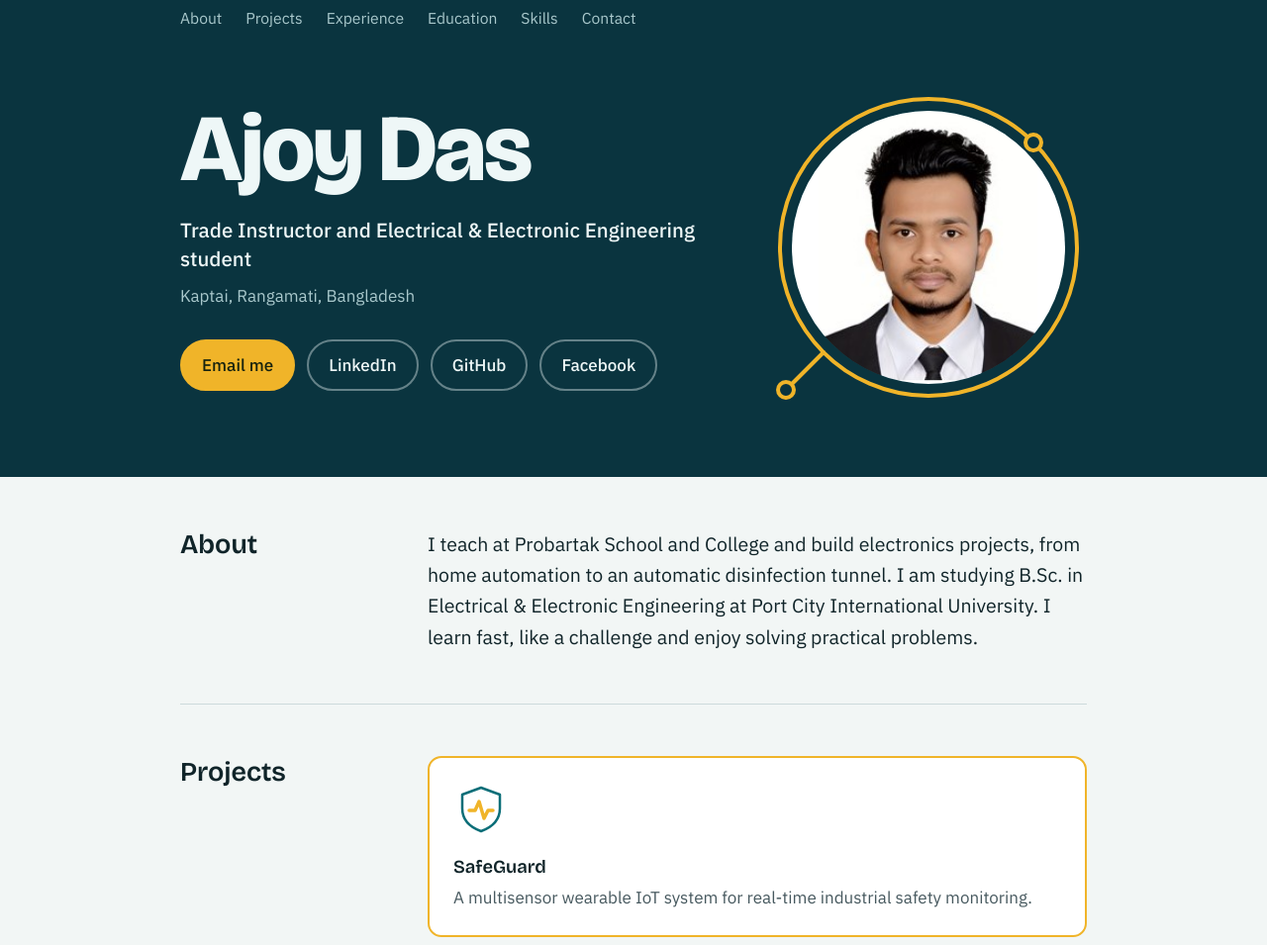
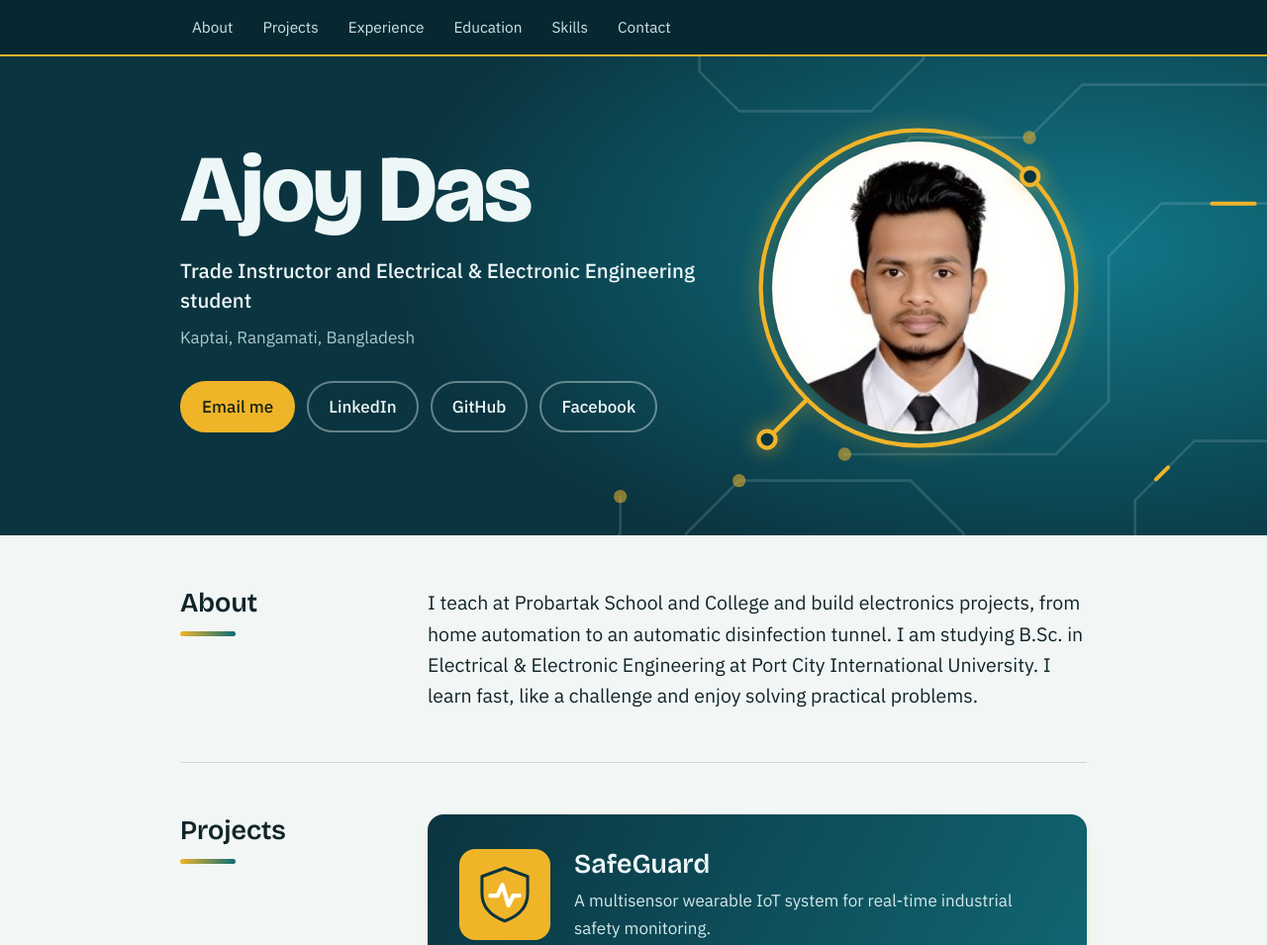
Before and after one commit to AjoyDas76/Ajoy-Das, a plain HTML site: page index.html in a window 1280 px wide. Shown: the top 955 px of the page at 99% size. Drawn offline with nearby package versions, Linux system fonts and the light colour scheme.

Commit message:
Add medal color and update layout styles

```diff
--- a/index.html
+++ b/index.html
@@ -39,10 +39,10 @@
 <style>
 :root{
   --paper:#F2F6F5; --card:#FFFFFF; --ink:#102429; --muted:#47595F; --line:#CCDADB;
-  --teal:#0B6E78; --lake:#0A343F; --on-lake:#EEF7F7; --on-lake-muted:#A9C8CC; --wire:#F0B429;
+  --teal:#0B6E78; --lake:#0A343F; --on-lake:#EEF7F7; --on-lake-muted:#A9C8CC; --wire:#F0B429; --medal:#96600A;
 }
 @media (prefers-color-scheme: dark){
-  :root{ --paper:#0C171B; --card:#13242A; --ink:#E7F0F1; --muted:#9FB4BA; --line:#24404A; --teal:#58C9D3; --lake:#0F3E4A; }
+  :root{ --paper:#0C171B; --card:#13242A; --ink:#E7F0F1; --muted:#9FB4BA; --line:#24404A; --teal:#58C9D3; --lake:#0F3E4A; --medal:#F0B429; }
 }
 *{box-sizing:border-box}
 html{scroll-behavior:smooth;-webkit-text-size-adjust:100%}
@@ -53,11 +53,8 @@ h1,h2,h3{font-family:"Bricolage Grotesque",system-ui,sans-serif;text-wrap:balanc
 .wrap{max-width:960px;margin:0 auto;padding:0 22px}
 
 /* top */
-header{background:var(--lake);color:var(--on-lake);overflow:hidden}
-nav{display:flex;flex-wrap:wrap;gap:4px 24px;padding-top:18px;padding-bottom:4px}
-nav a{color:var(--on-lake-muted);text-decoration:none;padding:6px 0;font-size:.98rem}
-nav a:hover{color:var(--on-lake);text-decoration:underline;text-decoration-color:var(--wire);text-decoration-thickness:2px;text-underline-offset:6px}
-.hero{display:grid;grid-template-columns:minmax(0,1fr) 320px;gap:48px;align-items:center;padding-top:52px;padding-bottom:72px}
+header{position:relative;isolation:isolate;background:radial-gradient(90% 120% at 85% 40%,#12788A 0%,transparent 60%),var(--lake);color:var(--on-lake);overflow:hidden}
+.hero{position:relative;display:grid;grid-template-columns:minmax(0,1fr) 340px;gap:48px;align-items:center;padding-top:64px;padding-bottom:80px}
 h1{font-size:clamp(3.2rem,10vw,6rem);font-weight:800;line-height:.95;letter-spacing:-.025em;margin:0 0 22px}
 .role{font-size:1.28rem;font-weight:500;line-height:1.45;margin:0 0 8px;max-width:26em}
 .where{color:var(--on-lake-muted);margin:0 0 30px}
@@ -68,7 +65,7 @@ h1{font-size:clamp(3.2rem,10vw,6rem);font-weight:800;line-height:.95;letter-spac
 .links a.primary:hover{background:#FFC93F}
 
 /* photo, wired like a lamp in a circuit */
-.portrait{position:relative;width:320px;aspect-ratio:1;justify-self:end}
+.portrait{position:relative;width:340px;aspect-ratio:1;justify-self:end}
 .portrait .face{position:absolute;inset:22px;border-radius:50%;overflow:hidden;background:#16505C;display:grid;place-items:center}
 .face span{font:800 5rem/1 "Bricolage Grotesque",system-ui,sans-serif;color:var(--wire)}
 .face img{position:absolute;inset:0;width:100%;height:100%;object-fit:cover;object-position:center top}
@@ -78,10 +75,24 @@ h1{font-size:clamp(3.2rem,10vw,6rem);font-weight:800;line-height:.95;letter-spac
 .node{fill:var(--lake);stroke-width:4}
 @keyframes power{from{stroke-dashoffset:1}}
 
+.topbar{position:sticky;top:0;z-index:10;background:#072830;border-bottom:2px solid var(--wire)}
+.topbar .wrap{display:flex;gap:6px;overflow-x:auto;padding-top:9px;padding-bottom:9px;scrollbar-width:none}
+.topbar a{flex:none;color:#CFE4E6;text-decoration:none;padding:6px 12px;border-radius:999px;font-size:.96rem}
+.topbar a:hover{background:var(--wire);color:#17230F}
+.topbar a:focus-visible{outline-offset:-3px}
+section,footer{scroll-margin-top:58px}
+.board{position:absolute;z-index:-1;inset:0;width:100%;height:100%;fill:none;stroke-linecap:round;stroke-linejoin:round}
+.board .track{stroke:rgba(169,200,204,.2);stroke-width:2}
+.board circle{fill:var(--wire);opacity:.55}
+.board .pulse{stroke:var(--wire);stroke-width:3;stroke-dasharray:7 200;stroke-dashoffset:8;animation:flow 6s linear infinite}
+@keyframes flow{to{stroke-dashoffset:-192}}
+.portrait svg{filter:drop-shadow(0 0 10px rgba(240,180,41,.65))}
+
 /* sections */
 section{display:grid;grid-template-columns:210px minmax(0,1fr);gap:16px 40px;padding:52px 0;border-bottom:1px solid var(--line)}
 section:last-child{border-bottom:0}
 h2{font-size:1.7rem;font-weight:600;line-height:1.2;margin:0}
+section>h2::after{content:"";display:block;width:56px;height:5px;margin-top:12px;border-radius:3px;background:linear-gradient(90deg,var(--wire),var(--teal))}
 h3{font-size:1.15rem;font-weight:600;line-height:1.35;margin:0 0 4px}
 section p{margin:0;max-width:64ch}
 .sub{color:var(--muted)}
@@ -89,10 +100,22 @@ h3.next{margin-top:26px}
 .intro{font-size:1.22rem;line-height:1.6}
 
 .projects{display:grid;grid-template-columns:repeat(2,minmax(0,1fr));gap:18px}
-.project{background:var(--card);border:1px solid var(--line);border-radius:14px;padding:24px}
-.project svg{display:block;width:56px;height:56px;margin:0 0 18px;fill:none;stroke:var(--teal);stroke-width:2.5;stroke-linecap:round;stroke-linejoin:round}
-.project svg .spark{stroke:var(--wire);stroke-width:3.5}
-.project.featured{border-color:var(--wire);border-width:2px}
+.project{--c:#0B7A75;background:var(--card);border:1px solid var(--line);border-top:5px solid var(--c);border-radius:16px;padding:24px;box-shadow:0 10px 24px -18px var(--c);transition:transform .2s,box-shadow .2s}
+.project:hover{transform:translateY(-4px);box-shadow:0 18px 30px -16px var(--c)}
+.project svg{display:block;width:64px;height:64px;padding:8px;margin:0 0 18px;border-radius:16px;background:var(--c);fill:none;stroke:#fff;stroke-width:2.5;stroke-linecap:round;stroke-linejoin:round}
+.project svg .spark{stroke:#FFD866;stroke-width:3.5}
+.project:nth-child(3){--c:#2563B8}
+.project:nth-child(4){--c:#B83B3B}
+.project:nth-child(5){--c:#1D6FA5}
+.project:nth-child(6){--c:#6B46C1}
+.project:nth-child(7){--c:#B45309}
+.project:nth-child(8){--c:#2F7D4A}
+.project.featured{--c:#F0B429;display:grid;grid-template-columns:auto minmax(0,1fr);column-gap:24px;align-content:center;align-items:center;background:linear-gradient(120deg,#0A343F,#116673);border:0;padding:32px;color:#EEF7F7}
+.featured svg{grid-row:span 2;width:92px;height:92px;margin:0;padding:12px}
+.project.featured svg{stroke:#0A343F}
+.project.featured svg .spark{stroke:#fff}
+.featured h3{font-size:1.7rem}
+.project.featured .sub{color:#D3E8EA}
 .project.featured,.project:nth-child(even):last-child{grid-column:1/-1}
 
 /* timeline drawn as one wire */
@@ -103,13 +126,17 @@ h3.next{margin-top:26px}
 .timeline li.now::before{background:var(--wire)}
 .timeline li:last-child{padding-bottom:0}
 
-.awards{list-style:none;margin:0;padding:0;display:grid;gap:14px}
-.awards li{border-left:4px solid var(--wire);padding:2px 0 2px 18px}
+.awards{list-style:none;margin:0;padding:0;display:grid;grid-template-columns:repeat(2,minmax(0,1fr));gap:18px}
+.awards li{display:flex;gap:16px;align-items:center;margin:0;background:linear-gradient(135deg,rgba(240,180,41,.24),rgba(240,180,41,.07));border:1px solid rgba(240,180,41,.6);border-radius:16px;padding:20px}
+.awards svg{flex:none;width:52px;height:52px;fill:none;stroke:var(--medal);stroke-width:2.5;stroke-linecap:round;stroke-linejoin:round}
 
 dl{display:grid;grid-template-columns:minmax(0,1fr);gap:20px;margin:0}
 dt{font-weight:500}
 dd{margin:6px 0 0;display:flex;flex-wrap:wrap;gap:8px}
-dd span{background:var(--card);border:1px solid var(--line);border-radius:8px;padding:4px 12px;font-size:.95rem}
+dd span{background:var(--card);border:1px solid var(--line);border-left:4px solid var(--teal);border-radius:8px;padding:5px 12px;font-size:.95rem}
+dl>div:nth-child(2) span{border-left-color:#2563B8}
+dl>div:nth-child(3) span{border-left-color:#8B5CF6}
+dl>div:nth-child(4) span{border-left-color:#2F9D5A}
 
 footer{background:var(--lake);color:var(--on-lake-muted);padding:44px 0 52px}
 footer h2{color:var(--on-lake);margin:0 0 18px}
@@ -117,6 +144,10 @@ footer .links{margin:0 0 30px}
 footer p{margin:0;font-size:.95rem}
 
 @media (max-width:760px){
+  .awards{grid-template-columns:minmax(0,1fr)}
+  .project.featured{grid-template-columns:minmax(0,1fr);padding:24px}
+  .featured svg{grid-row:auto;width:72px;height:72px;margin-bottom:18px}
+  .board{opacity:.55}
   .hero{grid-template-columns:minmax(0,1fr);gap:28px;padding-top:28px;padding-bottom:52px}
   .portrait{width:230px;order:-1;justify-self:start;margin-left:0}
   .portrait .face{inset:16px}
@@ -124,19 +155,40 @@ footer p{margin:0;font-size:.95rem}
   section{grid-template-columns:minmax(0,1fr);padding:40px 0}
   .projects{grid-template-columns:minmax(0,1fr)}
 }
-@media (prefers-reduced-motion: reduce){html{scroll-behavior:auto}.ring{animation:none}}
+@media (prefers-reduced-motion: reduce){html{scroll-behavior:auto}.ring{animation:none}.board .pulse{display:none}.project{transition:none}.project:hover{transform:none}}
 </style>
 </head>
 <body>
-<header>
-  <nav class="wrap" aria-label="Sections">
+<nav class="topbar" aria-label="Sections">
+  <div class="wrap">
     <a href="#about">About</a>
     <a href="#projects">Projects</a>
     <a href="#experience">Experience</a>
     <a href="#education">Education</a>
     <a href="#skills">Skills</a>
     <a href="#contact">Contact</a>
-  </nav>
+  </div>
+</nav>
+<header>
+  <svg class="board" viewBox="0 0 960 440" preserveAspectRatio="xMaxYMid slice" aria-hidden="true">
+    <path class="track" d="M960 60 H820 L780 100 H690 L650 140"/>
+    <path class="track" d="M960 150 H880 L840 190 V300 L800 340 H640"/>
+    <path class="track" d="M960 330 H905 L860 375 V440"/>
+    <path class="track" d="M700 0 V40 L660 80 H560 L530 50 V0"/>
+    <path class="track" d="M520 440 V400 L560 360 H690 L730 400 V440"/>
+    <path class="track" d="M430 440 L470 400 V372"/>
+    <path class="pulse" style="animation-delay:-0.0s" pathLength="100" d="M960 60 H820 L780 100 H690 L650 140"/>
+    <path class="pulse" style="animation-delay:-1.3s" pathLength="100" d="M960 150 H880 L840 190 V300 L800 340 H640"/>
+    <path class="pulse" style="animation-delay:-2.6s" pathLength="100" d="M960 330 H905 L860 375 V440"/>
+    <path class="pulse" style="animation-delay:-3.9s" pathLength="100" d="M700 0 V40 L660 80 H560 L530 50 V0"/>
+    <path class="pulse" style="animation-delay:-5.2s" pathLength="100" d="M520 440 V400 L560 360 H690 L730 400 V440"/>
+    <circle cx="650" cy="140" r="5"/>
+    <circle cx="640" cy="340" r="5"/>
+    <circle cx="860" cy="440" r="5"/>
+    <circle cx="470" cy="372" r="5"/>
+    <circle cx="780" cy="100" r="5"/>
+    <circle cx="560" cy="360" r="5"/>
+  </svg>
   <div class="wrap hero">
     <div>
       <h1>Ajoy Das</h1>
@@ -280,8 +332,8 @@ footer p{margin:0;font-size:.95rem}
   <section id="achievements">
     <h2>Achievements</h2>
     <ul class="awards">
-      <li><h3>District-level champion</h3><p class="sub">Skill Competition, 2019</p></li>
-      <li><h3>4th position</h3><p class="sub">Biggan Mela, Chattogram division</p></li>
+      <li><svg viewBox="0 0 48 48" aria-hidden="true"><path d="M15 4 L22 18 M33 4 L26 18"/><circle cx="24" cy="31" r="13"/><path d="M24 24 L26.2 28.6 L31 29.2 L27.5 32.6 L28.4 37.4 L24 35 L19.6 37.4 L20.5 32.6 L17 29.2 L21.8 28.6 Z"/></svg><div><h3>District-level champion</h3><p class="sub">Skill Competition, 2019</p></div></li>
+      <li><svg viewBox="0 0 48 48" aria-hidden="true"><path d="M15 4 L22 18 M33 4 L26 18"/><circle cx="24" cy="31" r="13"/><path d="M24 24 L26.2 28.6 L31 29.2 L27.5 32.6 L28.4 37.4 L24 35 L19.6 37.4 L20.5 32.6 L17 29.2 L21.8 28.6 Z"/></svg><div><h3>4th position</h3><p class="sub">Biggan Mela, Chattogram division</p></div></li>
     </ul>
   </section>
 
```
